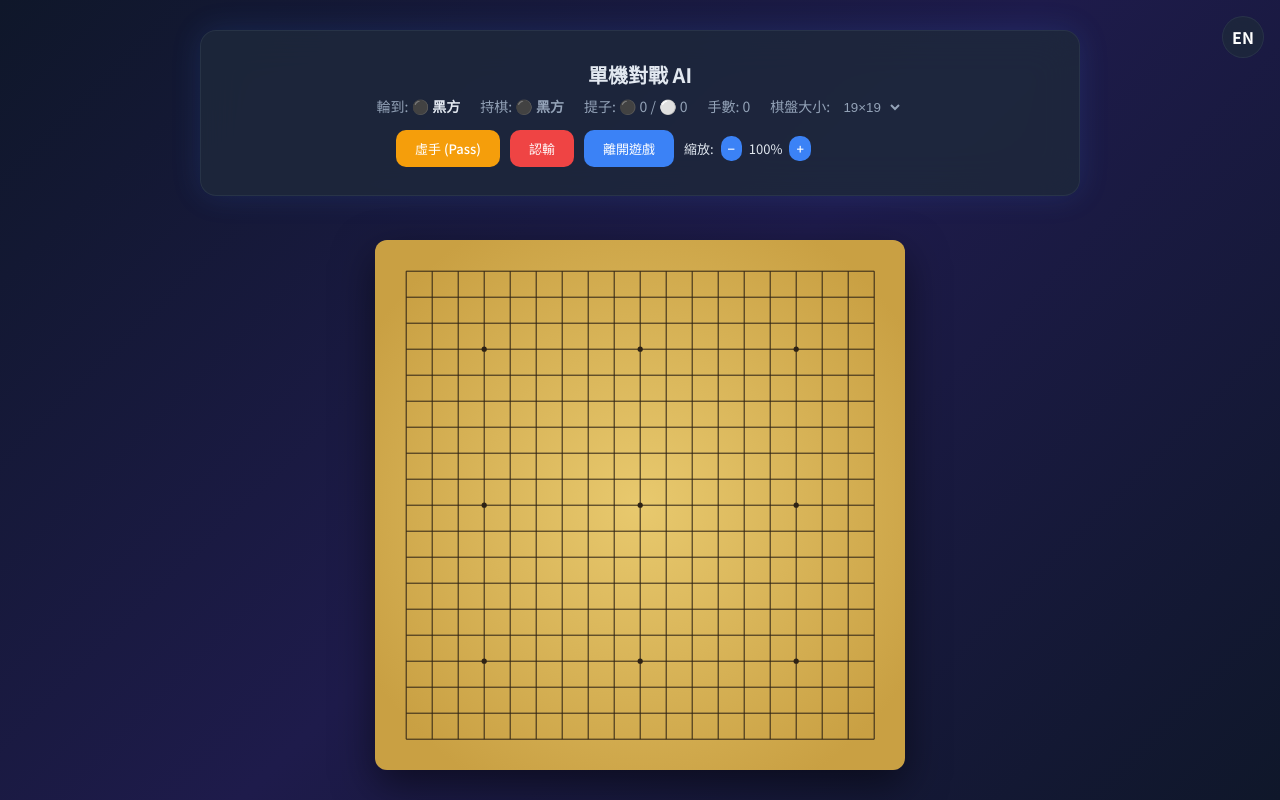
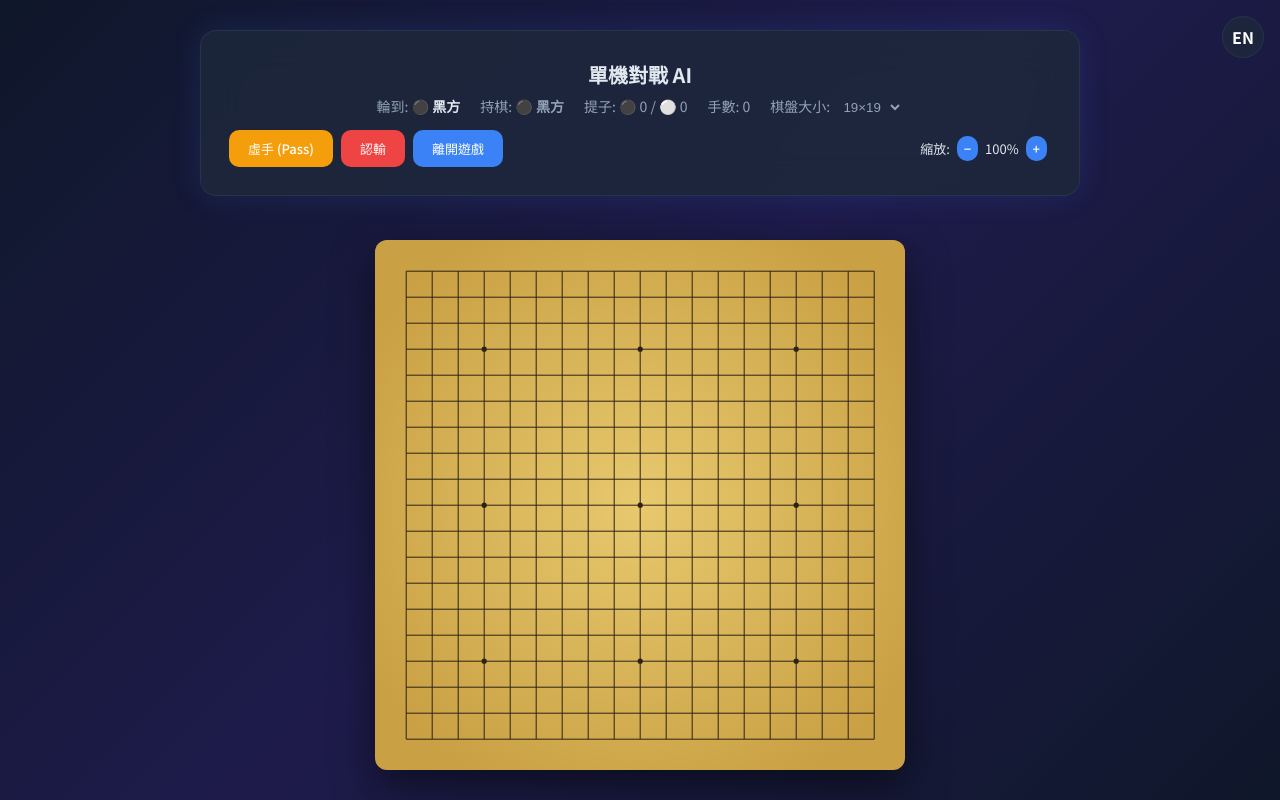
Before and after one commit to peterc200415/go-game, a Vue app in the folder frontend/: page / in a window 1280 px wide. Both pictures are taken after a click on the button "單機對戰 AI". Built offline with nearby package versions, Linux system fonts and the light colour scheme.

Commit message:
Fix AI thinking position using margin-left auto

```diff
--- a/frontend/src/App.vue
+++ b/frontend/src/App.vue
@@ -167,21 +167,20 @@
           {{ t('spectatorHint') }}
         </div>
 
-        <div class="game-actions">
+        <div class="game-actions" style="display: flex; flex-wrap: wrap; gap: 8px; align-items: center">
           <button v-if="!isSpectator && !gameOver" @click="pass"
             style="background: var(--accent-amber)">{{ t('pass') }}</button>
           <button v-if="!isSpectator && !gameOver" @click="resign"
             style="background: var(--accent-red)">{{ t('resign') }}</button>
           <button @click="leave">{{ t('leaveGame') }}</button>
-          <span style="display: flex; align-items: center; gap: 8px; min-width: 200px">
-            <span v-if="aiThinking" style="color: var(--accent-amber); font-size: 13px; white-space: nowrap">
+          <span style="font-size: 13px; margin-left: auto">
+            <span v-if="aiThinking" style="color: var(--accent-amber); margin-right: 12px">
               🤔 {{ t('aiThinking') }}
             </span>
-            <span style="font-size: 13px">{{ t('zoom') }}:
-              <button @click="boardScale = Math.max(0.5, boardScale - 0.1)" style="padding: 2px 6px; margin: 0 4px">−</button>
-              {{ Math.round(boardScale * 100) }}%
-              <button @click="boardScale = Math.min(2, boardScale + 0.1)" style="padding: 2px 6px; margin: 0 4px">+</button>
-            </span>
+            {{ t('zoom') }}:
+            <button @click="boardScale = Math.max(0.5, boardScale - 0.1)" style="padding: 2px 6px; margin: 0 4px">−</button>
+            {{ Math.round(boardScale * 100) }}%
+            <button @click="boardScale = Math.min(2, boardScale + 0.1)" style="padding: 2px 6px; margin: 0 4px">+</button>
           </span>
         </div>
       </div>
```
